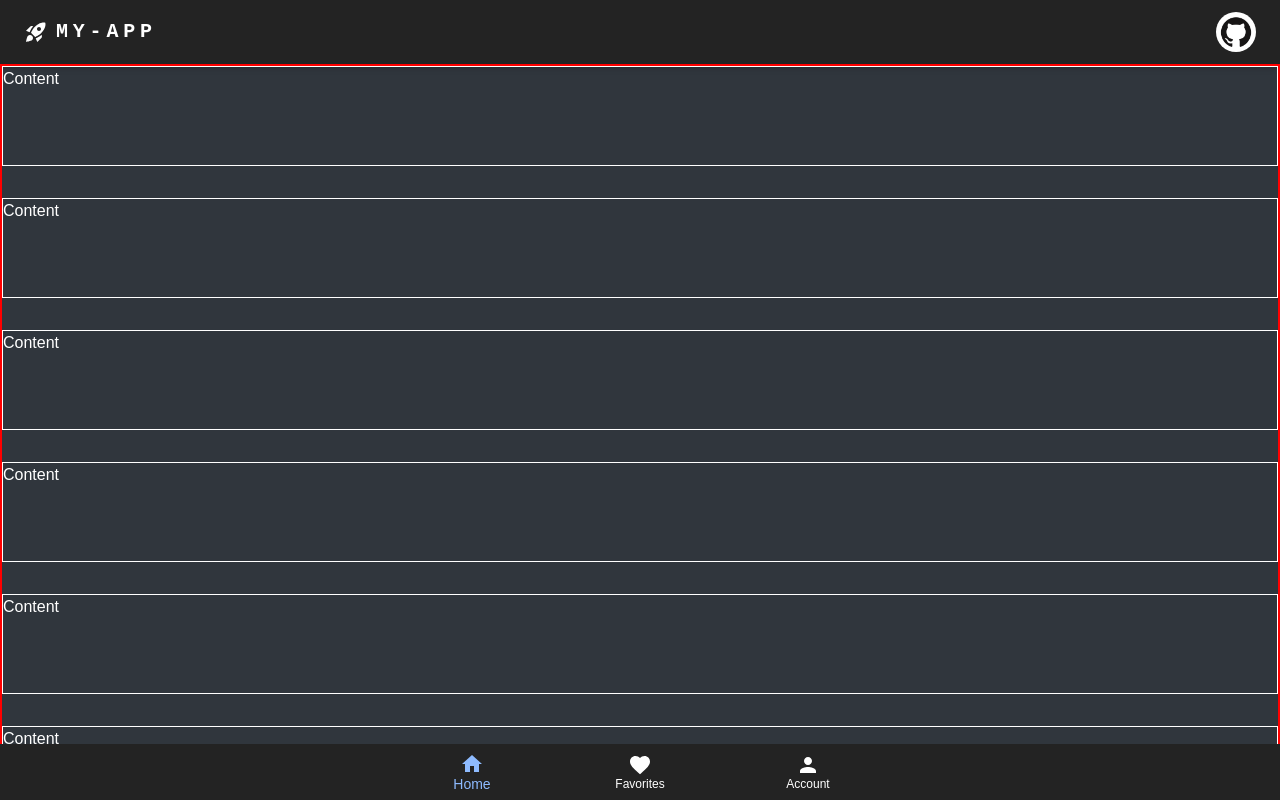
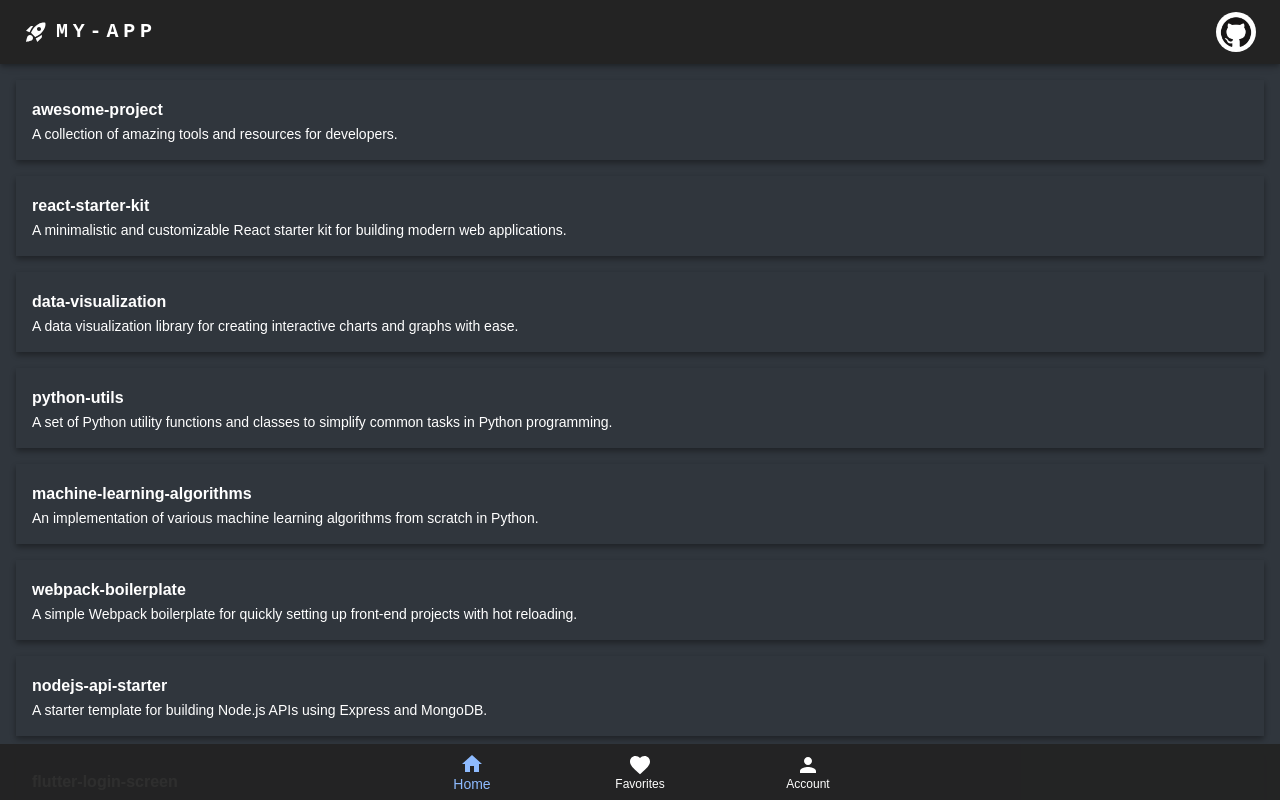
Before and after one commit to nc1z/react-pwa-starter, a React (Create React App) app: page /home in a window 1280 px wide. Built offline with nearby package versions, Linux system fonts and the light colour scheme.

Commit message:
:lipstick: Update PWA experience

```diff
--- a/src/App.css
+++ b/src/App.css
@@ -4,16 +4,12 @@
   bottom: 0;
   left: 0;
   right: 0;
+
+  color: white;
+
   touch-action: none;
   overflow: hidden;
-  color: white;
-}
-
-.PageContainer {
-  border: 2px solid red;
-  height: 100%;
-  overflow-y: auto;
-  -webkit-overflow-scrolling: touch;
+  overscroll-behavior: none;
 }
 
 .AppContainer {
@@ -23,13 +19,28 @@
 
   touch-action: none;
   overflow: hidden;
+  overscroll-behavior: none;
 }
 
-/* FOR TESTING */
-.HomeContainer {
+.PageContainer {
+  flex-grow: 1;
   display: flex;
   flex-direction: column;
-  gap: 2em;
+  align-items: center;
+  gap: 1rem;
+
+  max-height: 100vh;
   overflow-y: auto;
   -webkit-overflow-scrolling: touch;
+  padding: 1rem 1rem 20vh 1rem;
 }
+
+.ArrayContainer {
+  display: flex;
+  flex-direction: column;
+  justify-content: center;
+  align-items: flex-start;
+  padding: 1rem;
+  width: 100%;
+  box-shadow: rgba(0, 0, 0, 0.16) 0px 3px 6px, rgba(0, 0, 0, 0.23) 0px 3px 6px;
+}
--- a/src/index.css
+++ b/src/index.css
@@ -8,6 +8,7 @@ body {
 
   touch-action: none;
   overflow: hidden;
+  overscroll-behavior: none;
 }
 
 code {
--- a/src/themes/mui.ts
+++ b/src/themes/mui.ts
@@ -44,7 +44,7 @@ let theme = createTheme({
         MuiBottomNavigation: {
             styleOverrides: {
                 root: {
-                    backgroundColor: ThemeColors.primary,
+                    backgroundColor: "rgb(35,35,35, 0.95)",
                 },
             },
         },
--- a/src/views/Home/Home.tsx
+++ b/src/views/Home/Home.tsx
@@ -1,24 +1,20 @@
-import React from "react"
+import { Box, Typography } from "@mui/material"
+import mockData from "../../mock/mock-data.json"
 
 const Home = () => {
-    const divArray = Array.from({ length: 20 }, (_, index) => index + 1)
-    // const divArray = Array.from({ length: 1 }, (_, index) => index + 1)
 
     return (
-        <div className="PageContainer HomeContainer">
-            {divArray.map((divNumber) => (
-                <div
-                    key={divNumber}
-                    style={{
-                        width: "100%",
-                        height: "100px",
-                        border: "1px solid white",
-                    }}
+        <Box className="PageContainer">
+            {mockData.map((item) => (
+                <Box
+                    key={item.title}
+                    className="ArrayContainer"
                 >
-                    Content
-                </div>
+                    <Typography variant="subtitle1" fontWeight="bold">{item.title}</Typography>
+                    <Typography variant="body2">{item.description}</Typography>
+                </Box>
             ))}
-        </div>
+        </Box>
     )
 }
 
```
